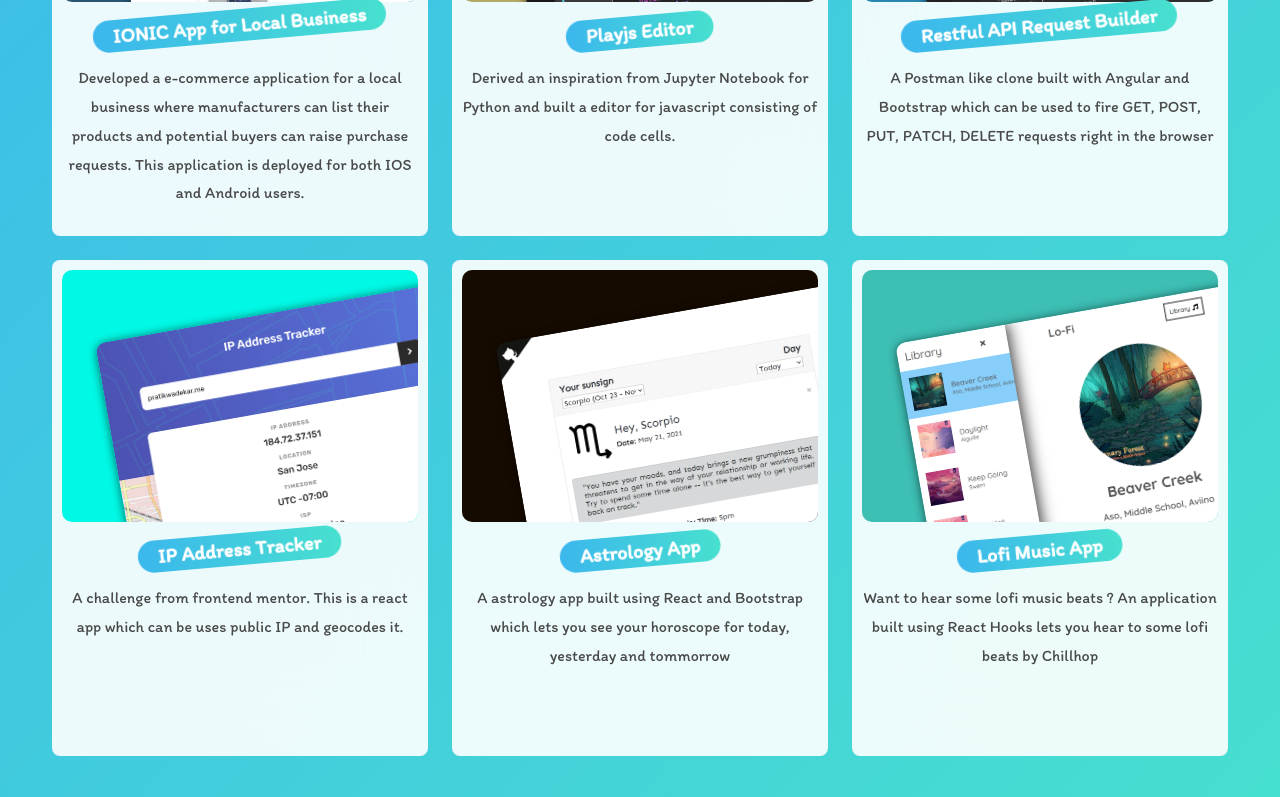
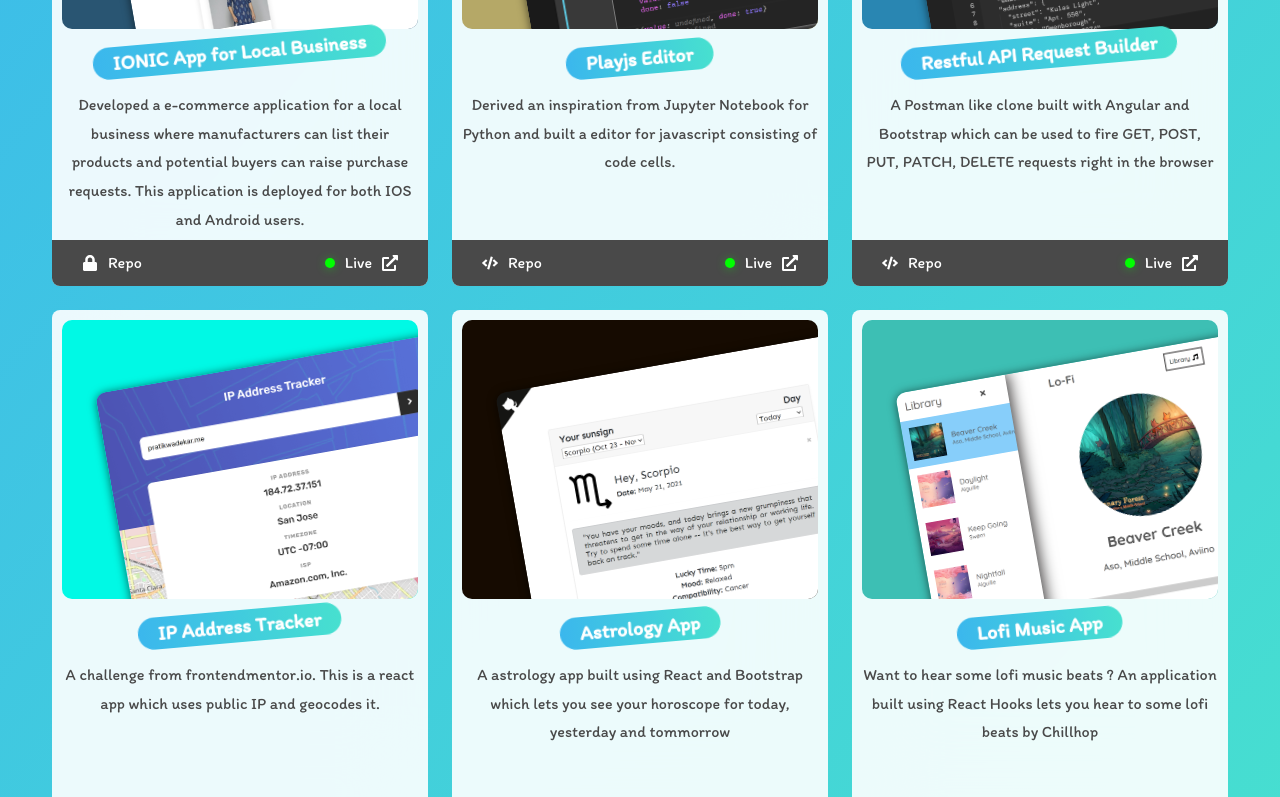
Before and after one commit to pratik-pdw/revamped-portfolio, a React (Create React App) app: page / in a window 1280 px wide. Shown: the part 2000-2797 px from the top of the page. Built offline with nearby package versions, Linux system fonts and the light colour scheme.

Commit message:
added links for code and site url

```diff
--- a/package.json
+++ b/package.json
@@ -13,6 +13,7 @@
     "randomcolor": "^0.6.2",
     "react": "^17.0.2",
     "react-dom": "^17.0.2",
+    "react-icons": "^4.2.0",
     "react-scripts": "4.0.3",
     "web-vitals": "^1.1.2"
   },
--- a/src/components/Projects.jsx
+++ b/src/components/Projects.jsx
@@ -7,6 +7,10 @@ import astrology from '../images/astrologyapp.png'
 import musicapp from '../images/musicapp.png'
 import playjseditor from '../images/playjseditor.png'
 import ipaddresstracker from '../images/ipaddresstracker.png'
+
+//icons
+import { FaExternalLinkAlt, FaCode, FaLock } from 'react-icons/fa'
+
 function Projects() {
     const projects = [
         {
@@ -14,42 +18,48 @@ function Projects() {
             description:
                 "Developed a e-commerce application for a local business where manufacturers can list their products and potential buyers can raise purchase requests. This application is deployed for both IOS and Android users.",
             img: ecommerceapp,
-            link: "https://theshubhammarketing.com",
+            siteUrl: "https://theshubhammarketing.com",
+            codeLink: undefined
         },
         {
             title: "Playjs Editor",
             description:
                 "Derived an inspiration from Jupyter Notebook for Python and built a editor for javascript consisting of code cells.",
             img: playjseditor,
-            link: "https://playjs.pratikwadekar.me",
+            siteUrl: "https://playjs.pratikwadekar.me",
+            codeLink: "https://github.com/pratik-pdw/jupyter-clone"
         },
         {
             title: "Restful API Request Builder",
             description:
                 "A Postman like clone built with Angular and Bootstrap which can be used to fire GET, POST, PUT, PATCH, DELETE requests right in the browser",
             img: restful,
-            link: "https://restful.pratikwadekar.me",
+            siteUrl: "https://restful.pratikwadekar.me",
+            codeLink: "https://github.com/pratik-pdw/restful-api-request-builder"
         },
         {
             title: "IP Address Tracker",
             description:
-                "A challenge from frontend mentor. This is a react app which can be uses public IP and geocodes it.",
+                "A challenge from frontendmentor.io. This is a react app which uses public IP and geocodes it.",
             img: ipaddresstracker,
-            link: "https://ipaddresstracker.pratikwadekar.me",
+            siteUrl: "https://ipaddresstracker.pratikwadekar.me",
+            codeLink: 'https://github.com/pratik-pdw/ip-address-tracker'
         },
         {
             title: "Astrology App",
             description:
                 "A astrology app built using React and Bootstrap which lets you see your horoscope for today, yesterday and tommorrow",
-            link: "https://pratik-pdw.github.io/react-astrology",
+            siteUrl: "https://pratik-pdw.github.io/react-astrology",
+            codeLink: "https://github.com/pratik-pdw/react-astrology",
             img: astrology,
         },
         {
             title: "Lofi Music App",
             description:
                 "Want to hear some lofi music beats ? An application built using React Hooks lets you hear to some lofi beats by Chillhop",
-            link: "https://pratik-pdw.github.io/lofi-music-app",
+            siteUrl: "https://pratik-pdw.github.io/lofi-music-app",
             img: musicapp,
+            codeLink: "https://github.com/pratik-pdw/lofi-music-app"
         },
     ];
 
@@ -68,7 +78,11 @@ function Projects() {
                             </div>
                             <h3 className="font-size-small card__title heading-tertiary">{project.title}</h3>
                             <p className="card__description">{project.description}</p>
-                            {/* <a className="card__link btn" href="#!">Visit</a> */}
+                            <div className="card__links">
+                                {project.codeLink && <a target="_blank" rel="noreferrer" href={project.codeLink}><FaCode /><span>Repo</span></a>}
+                                {!project.codeLink && <a href={project.codeLink}><FaLock /><span>Repo</span></a>}
+                                <a target="_blank" rel="noreferrer" href={project.siteUrl}><span className="live">Live</span><FaExternalLinkAlt /></a>
+                            </div>
                         </div>
                     })
                 }
--- a/src/sass/abstracts/_variables.scss
+++ b/src/sass/abstracts/_variables.scss
@@ -6,6 +6,7 @@ $color-grey-light: #cccccc;
 $color-grey-lightest: #fcfcfc;
 $color-grey-dark: #494949;
 $color-black: #000;
+$color-lime: lime;
 $icon-size: 10rem;
 $icon-size-tb: 8rem;
 $icon-size-mb: 6rem;
--- a/src/sass/components/_projects.scss
+++ b/src/sass/components/_projects.scss
@@ -12,7 +12,7 @@
 .grid {
     display: grid;
     grid-template-columns: repeat(auto-fill, minmax(370px, 1fr));
-    grid-auto-rows: minmax(500px, auto);
+    grid-auto-rows: minmax(550px, auto);
     gap: 2rem;
 
     @include responsive(mb) {
@@ -29,7 +29,7 @@
     border: 2px solid transparent;
     background-clip: padding-box;
     padding: 1rem;
-
+    overflow: hidden;
     &__imgplaceholder {
         width: 100%;
         height: 53%;
@@ -66,10 +66,49 @@
             font-size: 1.4rem;
         }
     }
+
+    &__links {
+        bottom: 0;
+        left: 0;
+        padding: 1rem;
+        position: absolute;
+        display: flex;
+        justify-content: space-between;
+        width: 100%;
+        background-color: $color-grey-dark;
+        a {
+            display: inline-block;
+            text-decoration: none;
+            padding: 0rem 2rem;
+            display: flex;
+            align-items: center;
+            justify-content: space-around;
+            color: $color-white;
+
+            span {
+                display: inline-block;
+                padding: 0rem 1rem;
+                position: relative;
+            }
+
+            .live::after {
+                content: "";
+                width: 10px;
+                height: 10px;
+                position: absolute;
+                background-color: $color-lime;
+                left: -10px;
+                top: 50%;
+                border-radius: 100%;
+                box-shadow: 0px 1px 1rem rgba($color-lime, 0.4);
+                transform: translateY(-50%);
+            }
+        }
+    }
 }
 
 .card:hover .card__imgplaceholder img {
-    transform: scale(1.1) translate(0px, 0px);
+    transform: scale(1.2) translate(0px, 0px);
 
     @include responsive(tbp) {
         transform: rotate(-10deg) translate(50px, 50px);
```
Also changed, not shown: 1 other file (tests, documents, lock files or other folders).
